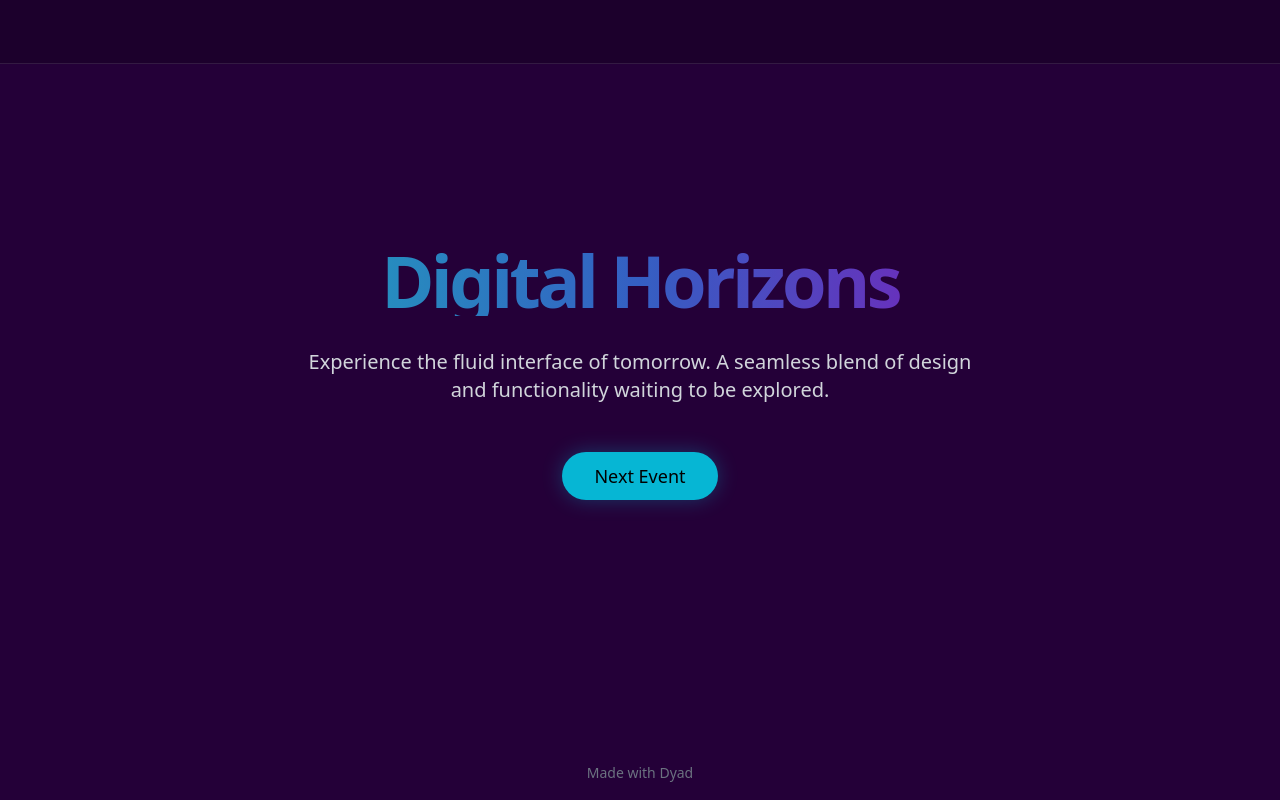
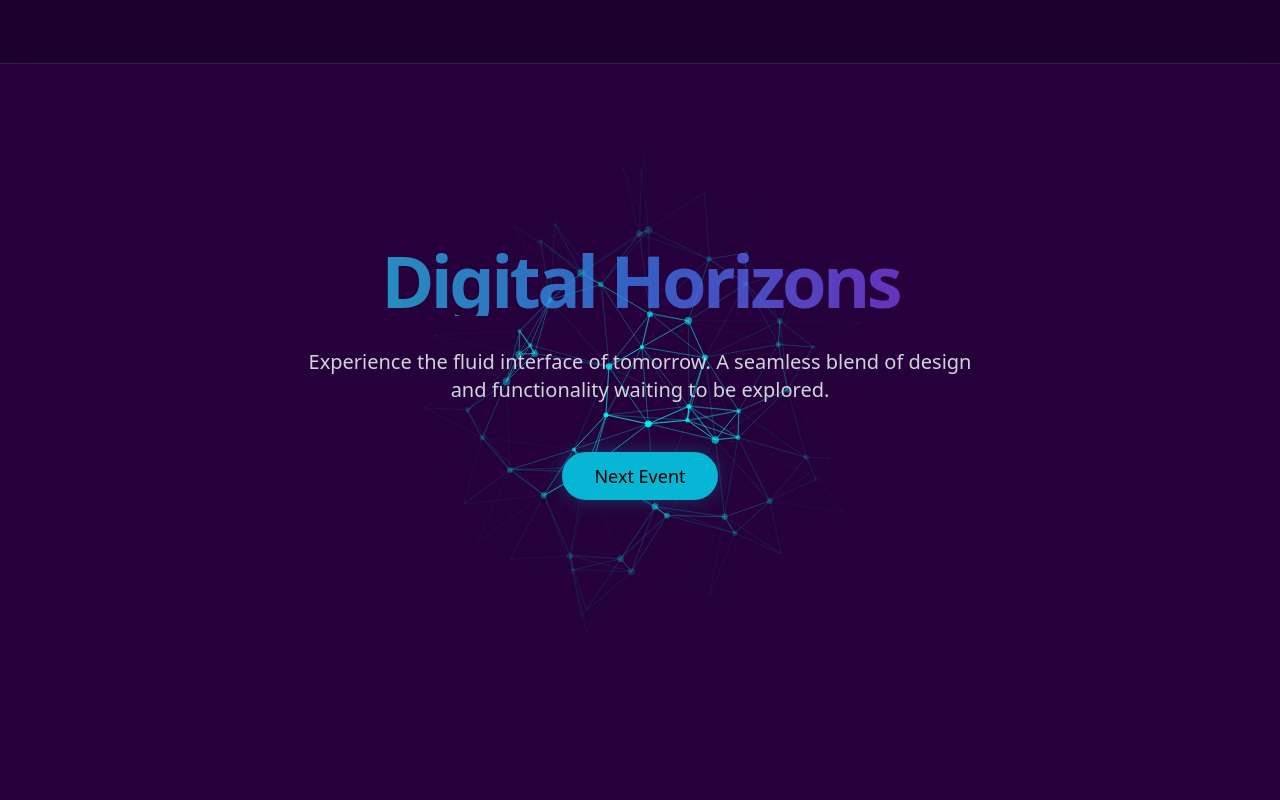
Before and after one commit to builderx-ai/builderx-ai, a Next.js app: page / in a window 1280 px wide. Built offline with nearby package versions, Linux system fonts and the light colour scheme.

Commit message:
[dyad] Fixing background visibility and applying particle effect - wrote 2 file(s)

```diff
--- a/src/app/page.tsx
+++ b/src/app/page.tsx
@@ -7,7 +7,7 @@ import FlowingLinesBackground from '@/components/FlowingLinesBackground';
 
 export default function Home() {
   return (
-    <div className="min-h-screen bg-background relative overflow-hidden flex flex-col">
+    <div className="min-h-screen relative overflow-hidden flex flex-col">
       <Navbar />
 
       {/* New Canvas Background */}
--- a/src/components/FlowingLinesBackground.tsx
+++ b/src/components/FlowingLinesBackground.tsx
@@ -58,7 +58,7 @@ const FlowingLinesBackground = () => {
       }
 
       drawNode() {
-        // Using Cyan instead of Red to match the Digital Horizons theme
+        // Using Cyan to match the Digital Horizons theme
         const color = "rgba(0, 255, 255, " + this.brightness + ")";
         if (!ctx) return;
         ctx.beginPath();
@@ -220,7 +220,7 @@ const FlowingLinesBackground = () => {
   return (
     <canvas
       ref={canvasRef}
-      className="absolute top-0 left-0 w-full h-full -z-10 bg-[#25003a]"
+      className="absolute top-0 left-0 w-full h-full z-0"
     />
   );
 };
```
